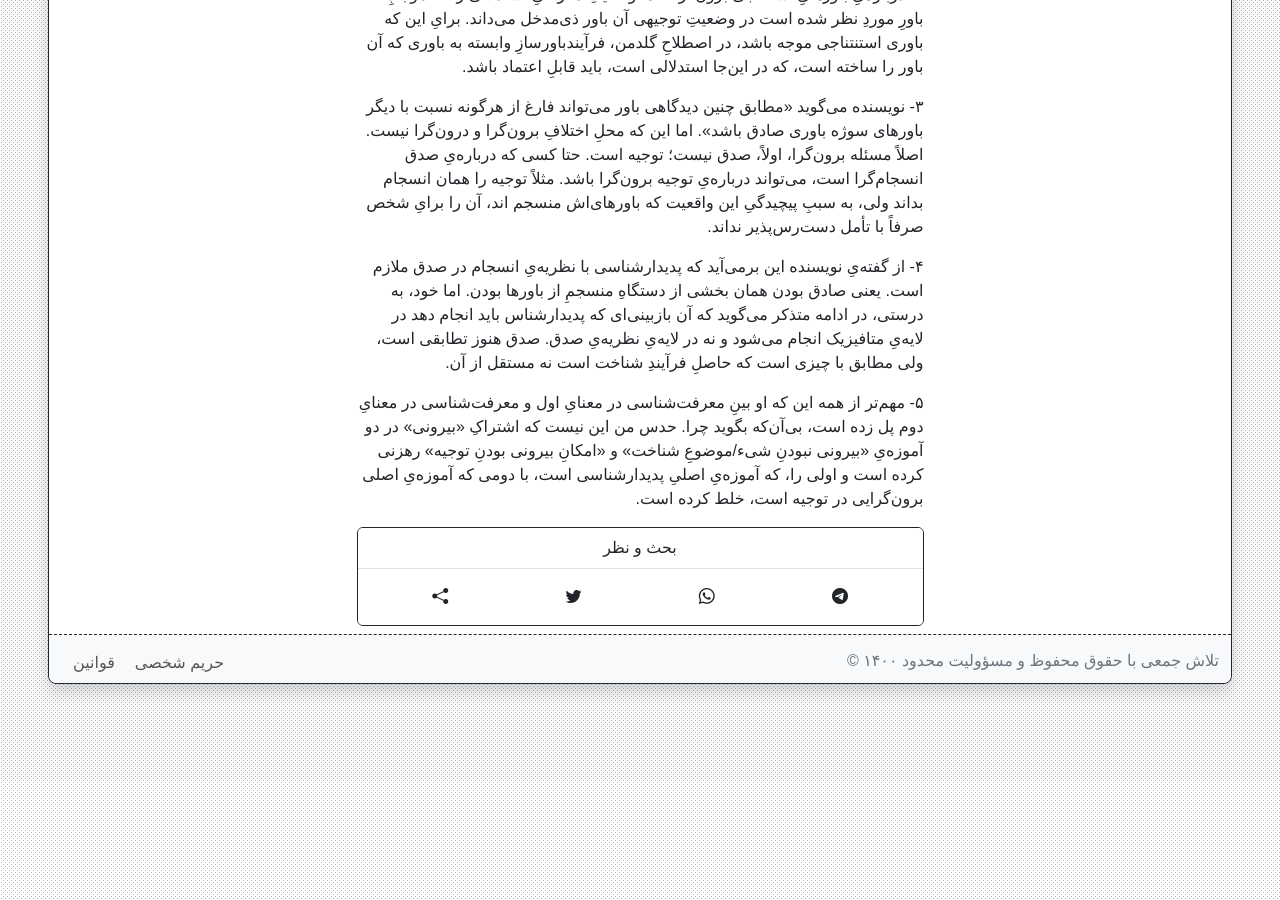
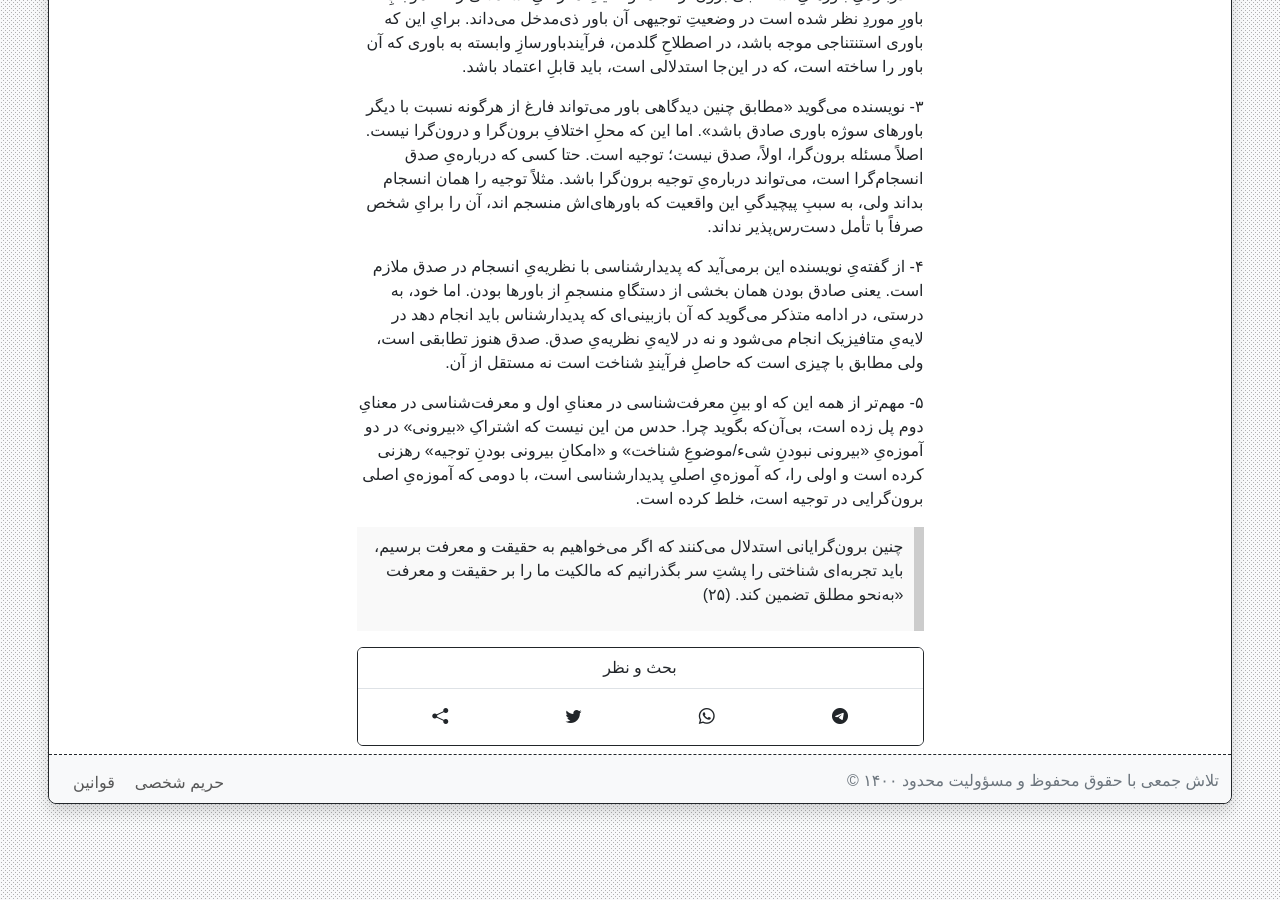
Before and after one commit to phicudemy/phicudemy.github.io, a Jekyll site: the page built from _posts/2024-08-02-perspevtive.md, in a window 1280 px wide and 900 px high, scrolled down 3693 px. Built offline with Jekyll 4.4.1, drawn with Linux system fonts in a browser that asks for light colours; comment, search, counter and statistics services are not loaded; a style sheet for code colours, icons or effects is not loaded; before the commit the page ends 4473 px from its top, so only the background shows below that.

Commit message:
TinaCMS content update

```diff
--- a/_posts/2024-08-02-perspevtive.md
+++ b/_posts/2024-08-02-perspevtive.md
@@ -51,3 +51,4 @@ tags:
 ۴- از گفته‌یِ نویسنده این برمی‌آید که پدیدارشناسی با نظریه‌یِ انسجام در صدق ملازم است. یعنی صادق بودن همان بخشی از دستگاهِ‌ منسجمِ از باورها بودن. اما خود، به درستی، در ادامه متذکر می‌گوید که آن بازبینی‌ای که پدیدارشناس باید انجام دهد در لایه‌یِ متافیزیک انجام می‌شود و نه در لایه‌یِ نظریه‌یِ صدق. صدق هنوز تطابقی است، ولی مطابق با چیزی است که حاصلِ فرآیندِ شناخت است نه مستقل از آن.
 
 ۵- مهم‌تر از همه این که او بینِ معرفت‌شناسی در معنایِ اول و معرفت‌شناسی در معنایِ دوم پل زده است، بی‌آن‌که بگوید چرا. حدس من این نیست که اشتراکِ «بیرونی» در دو آموزه‌یِ «بیرونی نبودنِ شیء/موضوعِ شناخت» و «امکانِ بیرونی بودنِ توجیه» رهزنی کرده است و اولی را، که آموزه‌یِ اصلیِ پدیدارشناسی است، با دومی که آموزه‌یِ اصلی برون‌گرایی در توجیه است، خلط کرده است.
+> چنین برون‌گرایانی استدلال می‌کنند که اگر می‌خواهیم به حقیقت و معرفت برسیم، باید تجربه‌ای شناختی را پشتِ سر بگذرانیم که مالکیت ما را بر حقیقت و معرفت «به‌نحو مطلق تضمین کند. (۲۵)
```
